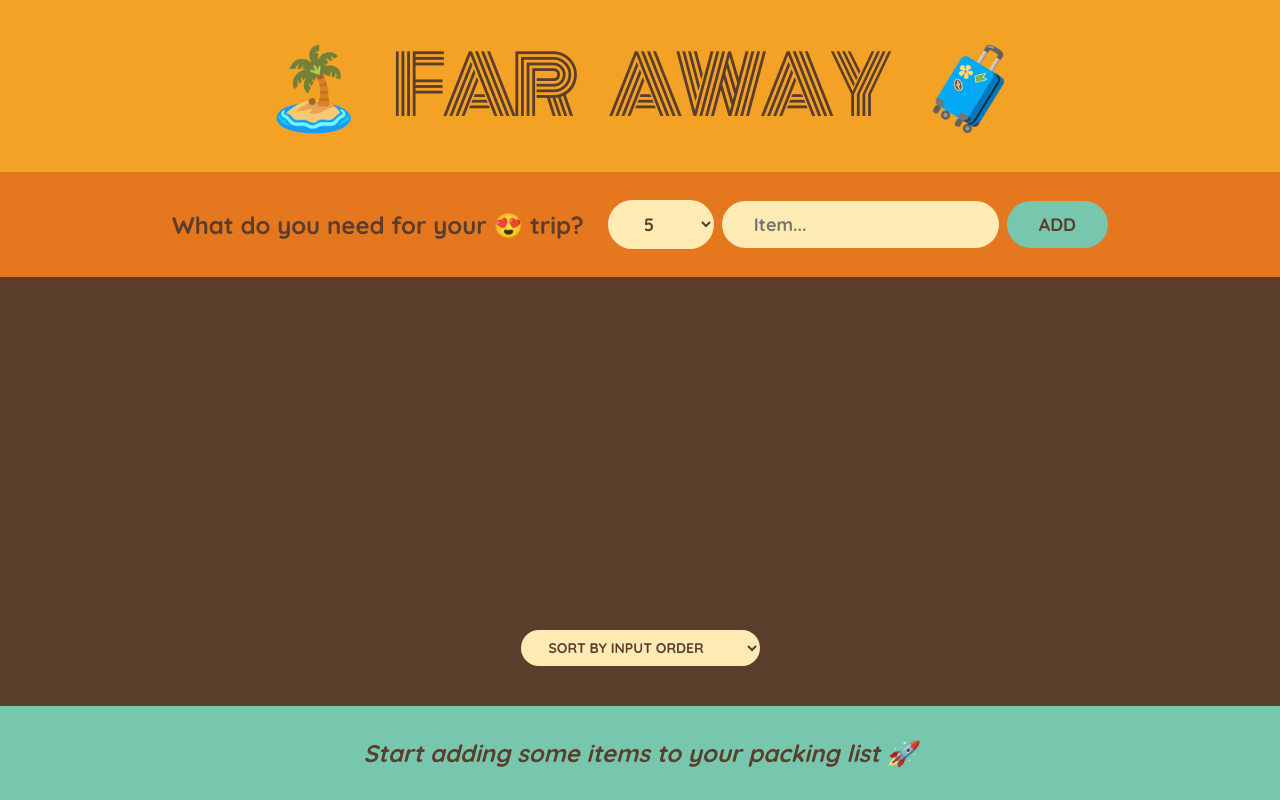
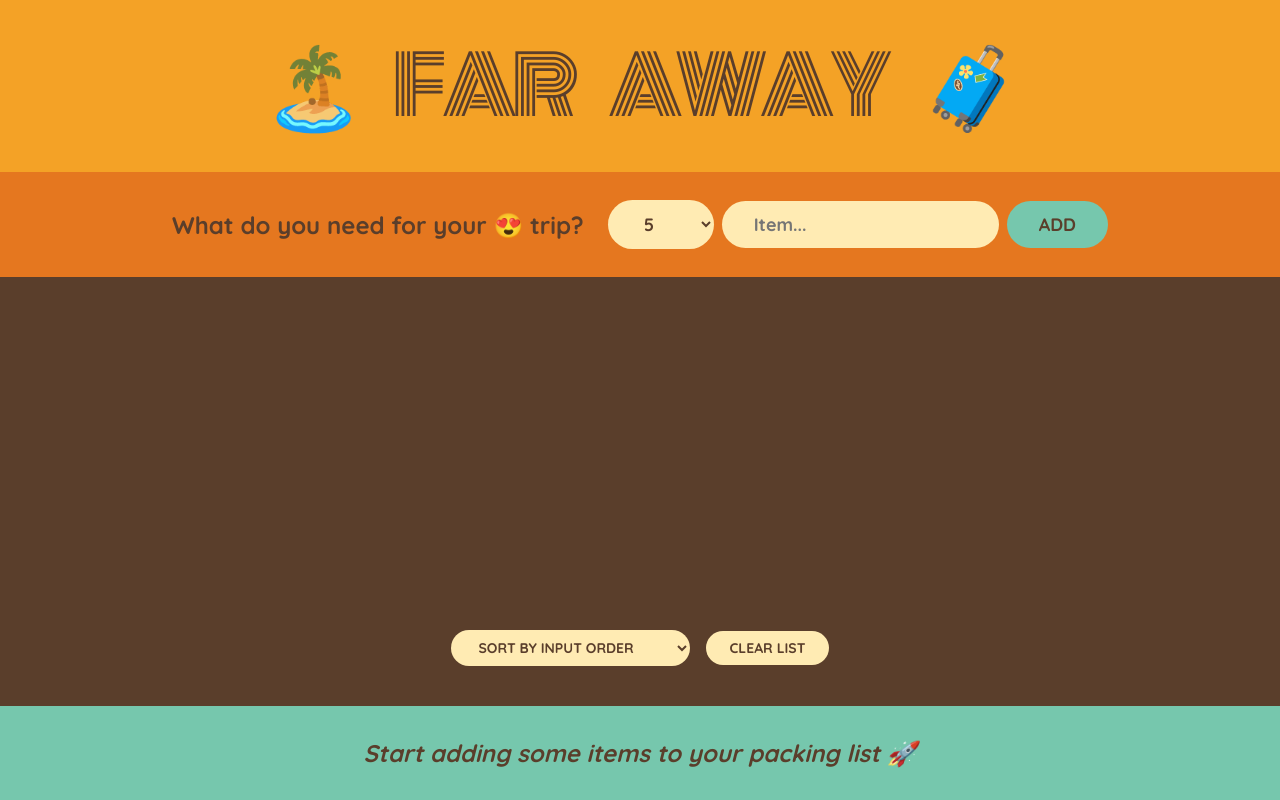
Before and after one commit to xind14/udemy-react-travel-list, a React (Create React App) app: page / in a window 1280 px wide. Built offline with nearby package versions, Linux system fonts and the light colour scheme; the HTML template or start-up script is replaced by a standard one.

Commit message:
added clear list option

```diff
--- a/src/App.js
+++ b/src/App.js
@@ -19,6 +19,13 @@
     );
   }
 
+  function handleClearList(){
+
+    const confirmed =window.confirm("Are you sure you want to delete all items?");
+
+    if (confirmed)setItems([]);
+  }
+
   return (
     <div className="app">
       <Logo />
@@ -27,6 +34,7 @@
         items={items}
         onDeleteItem={handleDeleteItem}
         onToggleItem={handleToggleItem}
+        onClearList={handleClearList}
       />
       <Stats items={items} />
     </div>
@@ -76,7 +84,7 @@
   );
 }
 
-function PackingList({ items, onDeleteItem, onToggleItem }) {
+function PackingList({ items, onDeleteItem, onToggleItem, onClearList }) {
   const [sortBy, setSortBy] = useState("input");
 
   let sortedItems;
@@ -108,6 +116,7 @@
           <option value="description">Sort by descriptions</option>
           <option value="packed">Sort by packed status</option>
         </select>
+        <button onClick={onClearList}>Clear list</button>
       </div>
     </div>
   );
```
